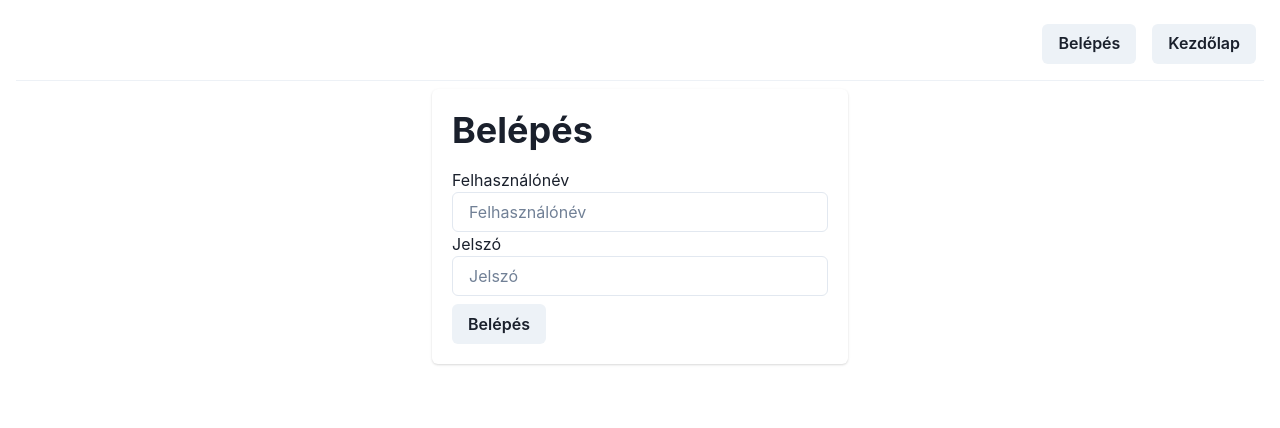
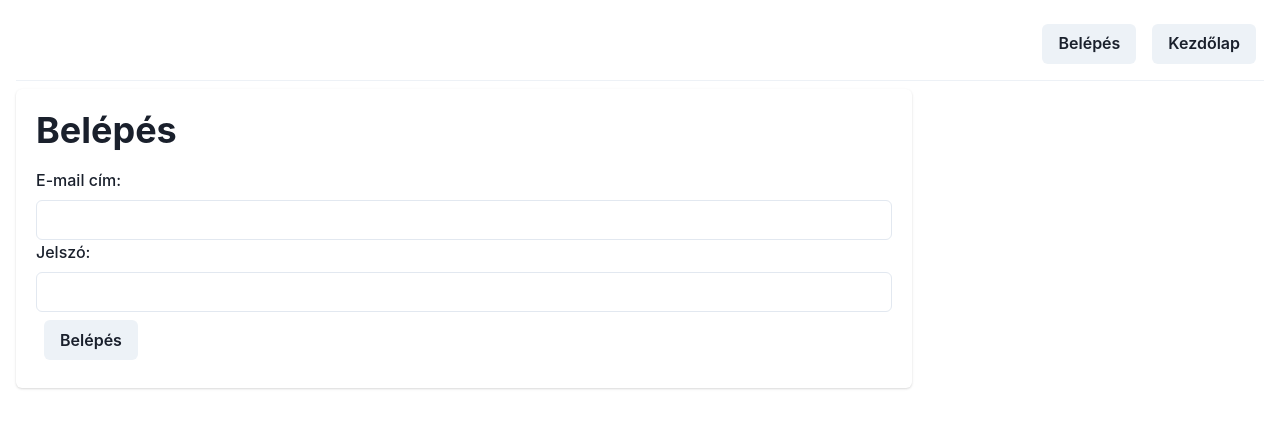
Before and after one commit to akkkkos/nye-webapp-projektmunka, a React (Create React App) app: page /login in a window 1280 px wide. Shown: the top 428 px of the page. Built offline with nearby package versions, Linux system fonts and the light colour scheme.

Commit message:
Added client side validation of user inputs.

```diff
--- a/src/components/Belepes.tsx
+++ b/src/components/Belepes.tsx
@@ -1,52 +1,89 @@
-import React, { ChangeEvent, FC, useState, FormEvent, useCallback } from 'react';
-import { Flex, Text, Card, CardBody, Input, Heading, Button } from '@chakra-ui/react';
+import React, { ChangeEvent, FC, useState, FormEvent, useCallback, useEffect } from 'react';
+import { Box, Flex, Text, Card, CardBody, Input, Heading, Button, FormControl, FormErrorMessage, FormLabel } from '@chakra-ui/react';
 import { useAuthContext } from '../auth/authContext';
-import { useNavigate } from 'react-router-dom';
+import { useNavigate, useLocation } from 'react-router-dom';
+import { useFormik } from 'formik';
+import { object, string } from 'yup';
 
 export const Login: FC = () => {
-    const [username, setUsername] = useState("");
-    const [password, setPassword] = useState("");
-    const { login } = useAuthContext();
+    const { login, authToken } = useAuthContext();
+    const [loginError, setLoginError] = useState("")
     const navigate = useNavigate();
-
-    const onSubmit = (event: FormEvent<HTMLDivElement>) => {
-        event.preventDefault();
-        onLogin(username,password);
-    };
+    const location = useLocation();
 
 
-    const onLogin = useCallback(async (username: string, password: string) => {
-        const error = await login(username, password);
+    useEffect(() => {
+        if (authToken) {
+            console.log(location);
+            console.log("Already logged in, redirecting...");
+            navigate("/"); // TODO valtoztatni profil linkre, ha kész lesz
+            return;
+        }
+    }, [location])
+
+    const loginFormValidate = object({
+        username: string()
+            .required('Kérjük adja meg az E-mail címét')
+            .email('Hibás E-mail cím'),
+        password: string()
+            .required('Kérjük adja meg jelszavát')
+            .matches(
+                /^(?=.*[a-z])(?=.*[0-9])(?=.{8,})/,
+                'A jelszónak legalább 8 karakter hosszúnak kell lennie legalább 1 számmal és 1 kisbetűvel'
+            ),
+    });
+
+    const { errors, values, isSubmitting, isValid, isValidating, handleChange, handleSubmit } = useFormik({
+        initialValues: {
+            username: '',
+            password: '',
+        },
+        onSubmit: async ({ username, password }, { setFieldValue, setSubmitting }) => {
+            const loggedIn = await onLogin(username, password);
+            if (!loggedIn) {
+                setFieldValue('password', '');
+            }
+            setSubmitting(false);
+        },
+        validationSchema: loginFormValidate,
+    });
+
+
+
+    const onLogin = useCallback(async (email: string, password: string): Promise<boolean> => {
+        const error = await login(email, password);
         if (error) {
-            console.log(error);
+            console.log(error)
+            setLoginError(error)
+            return false;
         } else {
             navigate('/');
+            return true
         }
-      }, [navigate, login]);
+    }, [navigate, login]);
 
     return (
         <>
-            <Flex justifyContent="center" as="form" onSubmit={onSubmit}>
+            <Box justifyContent="center" as="form" onSubmit={handleSubmit}>
                 <Card maxWidth="4xl">
                     <CardBody>
                         <Heading as="h2" marginBottom="4">Belépés</Heading>
-                        <Text>Felhasználónév</Text>
-                        <Input placeholder='Felhasználónév' onChange={
-                            (event: ChangeEvent<HTMLInputElement>) => {
-                                setUsername(event.target.value);
-                            }
-                        } />
-                        <Text>Jelszó</Text>
-                        <Input type="password" placeholder='Jelszó' onChange={
-                            (event: ChangeEvent<HTMLInputElement>) => {
-                                setPassword(event.target.value);
-                            }
-                        } />
 
-                        <Button type='submit' marginTop="2">Belépés</Button>
+                        <FormControl isInvalid={!!errors.username}>
+                            <FormLabel>E-mail cím:</FormLabel>
+                            <Input name="username" value={values.username} onChange={handleChange} />
+                            <FormErrorMessage>{errors.username}</FormErrorMessage>
+                        </FormControl>
+                        <FormControl isInvalid={!!errors.password}>
+                            <FormLabel>Jelszó:</FormLabel>
+                            <Input name="password" type="password" value={values.password} onChange={handleChange} />
+                            <FormErrorMessage>{errors.password}</FormErrorMessage>
+                        </FormControl>
+                        <Button margin="2" type="submit" isDisabled={isSubmitting || isValidating || !isValid}>Belépés</Button>
+                        <Text>{loginError}</Text>
                     </CardBody>
                 </Card>
-            </Flex>
+            </Box>
         </>
     );
 }
```
